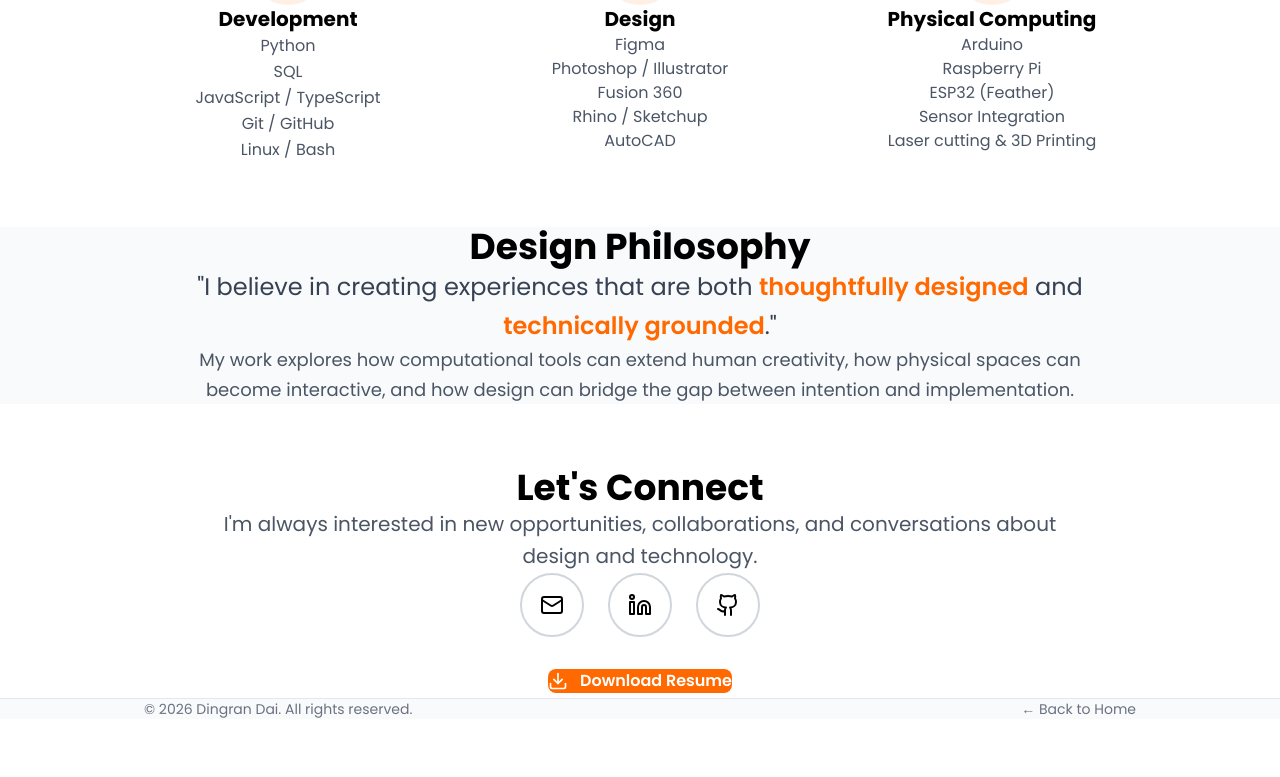
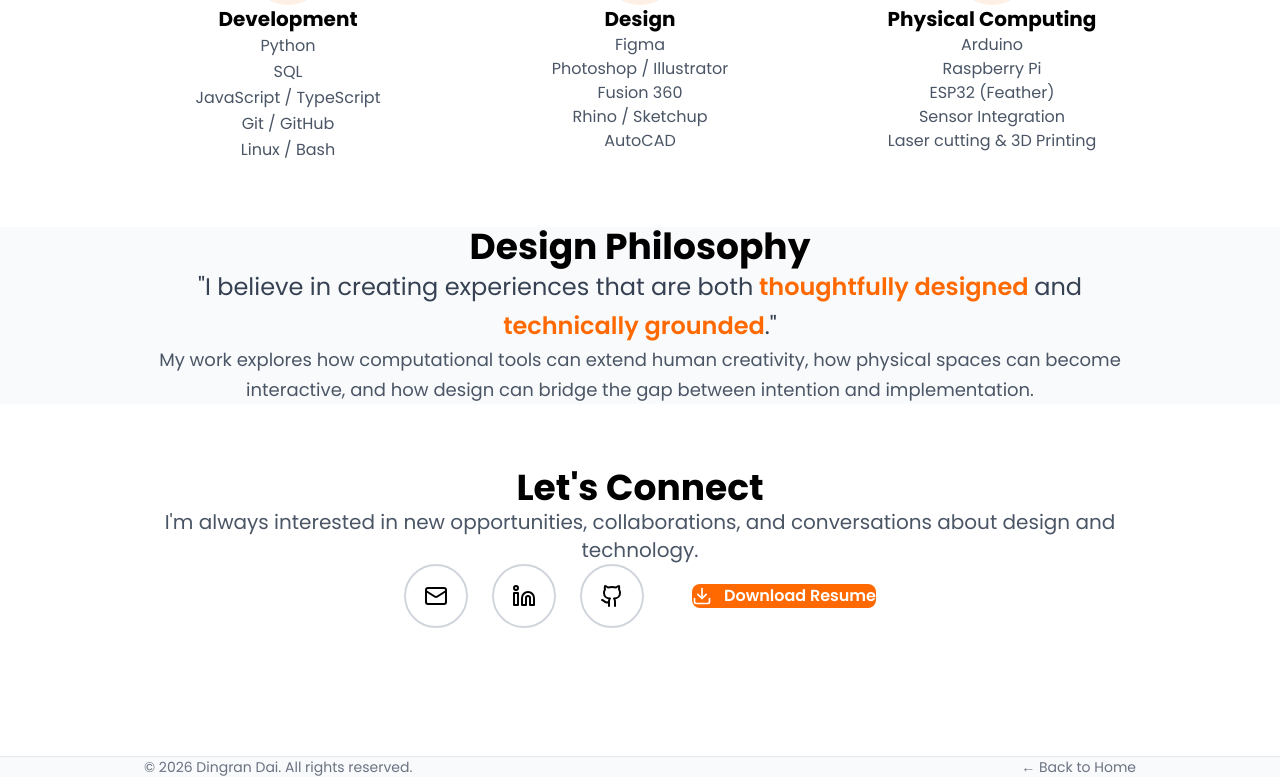
Before and after one commit to Daidai1031/portfolio-next, a Next.js app: page /about in a window 1280 px wide. Shown: the part 1386-2163 px from the top of the page. Before the commit the page ends 2105 px from the top, so only its background shows below. Built offline with nearby package versions, Linux system fonts and the light colour scheme.

Commit message:
adjust about

```diff
--- a/app/about/page.tsx
+++ b/app/about/page.tsx
@@ -174,7 +174,7 @@ export default function AboutPage() {
 
       {/* Skills */}
       <section className="pt-48 pb-48" style={{ paddingLeft: '144px', paddingRight: '144px' }}>
-        <h2 className="text-4xl font-bold mb-20 text-center">Skills & Expertise</h2>
+        <h2 className="text-4xl font-bold mb-50 text-center">Skills & Expertise</h2>
 
         <div className="grid grid-cols-1 md:grid-cols-3 gap-16">
           {/* Languages & Development */}
@@ -236,33 +236,40 @@ export default function AboutPage() {
       {/* Philosophy */}
       <section className="pt-48 pb-48 bg-gray-50">
         <div
-            className="w-full flex justify-center"
+          className="w-full"
           style={{ paddingLeft: '144px', paddingRight: '144px' }}
         >
-            <div className="w-full max-w-4xl text-center">
-            <h2 className="text-4xl font-bold mb-10">Design Philosophy</h2>
-            <p className="text-2xl text-gray-700 leading-relaxed mb-6">
-              "I believe in creating experiences that are both <span className="text-orange-500 font-semibold">thoughtfully designed</span> and
+          <h2 className="text-4xl font-bold mb-20 text-center">
+            Design Philosophy
+          </h2>
+
+          <p className="text-2xl text-gray-700 leading-relaxed mb-6 text-center">
+            "I believe in creating experiences that are both
+            <span className="text-orange-500 font-semibold"> thoughtfully designed </span>
+            and
             <span className="text-orange-500 font-semibold"> technically grounded</span>."
           </p>
-            <p className="text-lg text-gray-600 leading-relaxed">
+
+          <p className="text-lg text-gray-600 leading-relaxed text-center">
             My work explores how computational tools can extend human creativity,
             how physical spaces can become interactive, and how design can bridge
             the gap between intention and implementation.
           </p>
         </div>
-        </div>
       </section>
+
     <div className="h-16" />
+
       {/* Contact CTA */}
-      <section className="pt-72 pb-72">
+      <section className="pt-48 pb-48">
           <div
-            className="w-full flex justify-center"
+            className="w-full"
             style={{ paddingLeft: '144px', paddingRight: '144px' }}
           >
-            <div className="w-full max-w-4xl text-center">
-            <h2 className="text-4xl font-bold mb-10">Let's Connect</h2>
-            <p className="text-xl text-gray-600 mb-16 leading-relaxed">
+            <h2 className="text-4xl font-bold mb-10 text-center">
+              Let's Connect
+            </h2>
+            <p className="text-xl text-gray-600 mb-16 text-center">
               I'm always interested in new opportunities, collaborations, and conversations
               about design and technology.
             </p>
@@ -294,7 +301,8 @@ export default function AboutPage() {
               >
                 <Github className="w-6 h-6" />
               </a>
-            </div>
+
+
 <div className="h-8" />
             {/* Resume Download */}
             <a
@@ -308,7 +316,7 @@ export default function AboutPage() {
           </div>
         </div>
       </section>
-
+    <div className="h-32" />
       {/* Footer */}
       <footer className="border-t border-gray-200 py-16 bg-gray-50" style={{ paddingLeft: '144px', paddingRight: '144px' }}>
         <div className="flex flex-col md:flex-row items-center justify-between gap-6">
```
Lines whose indentation alone changed are shown as unchanged.
